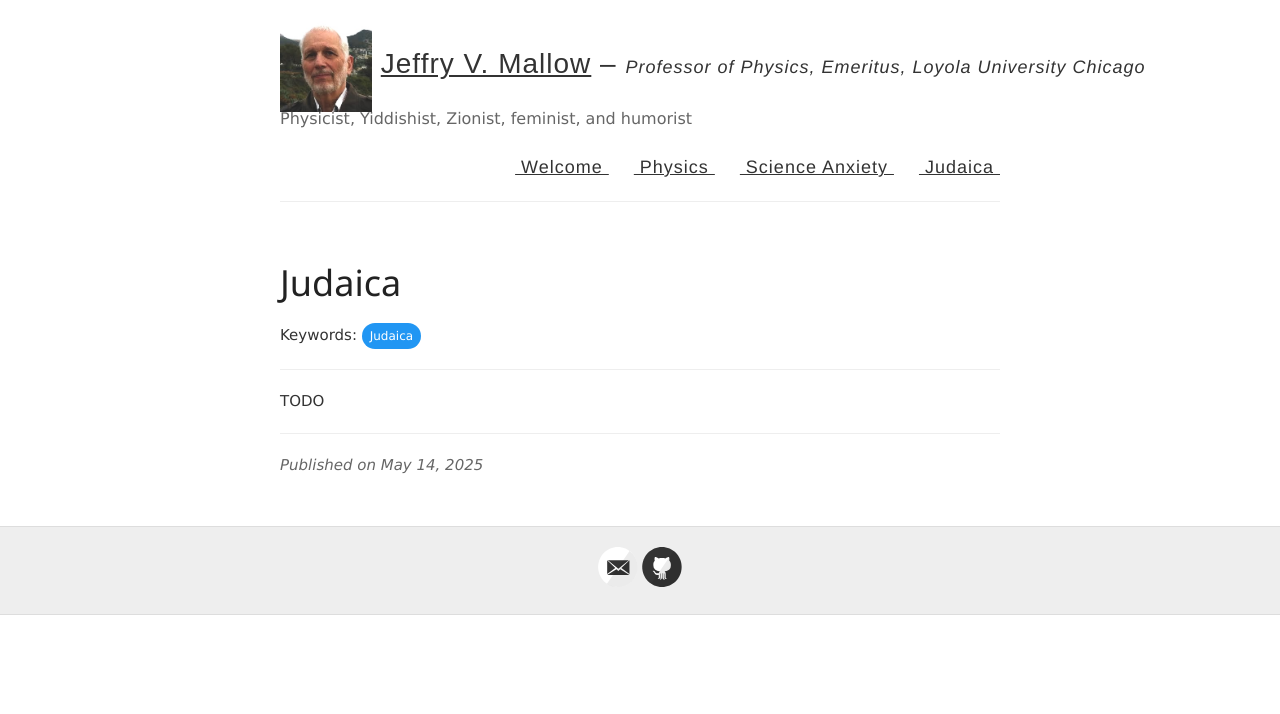
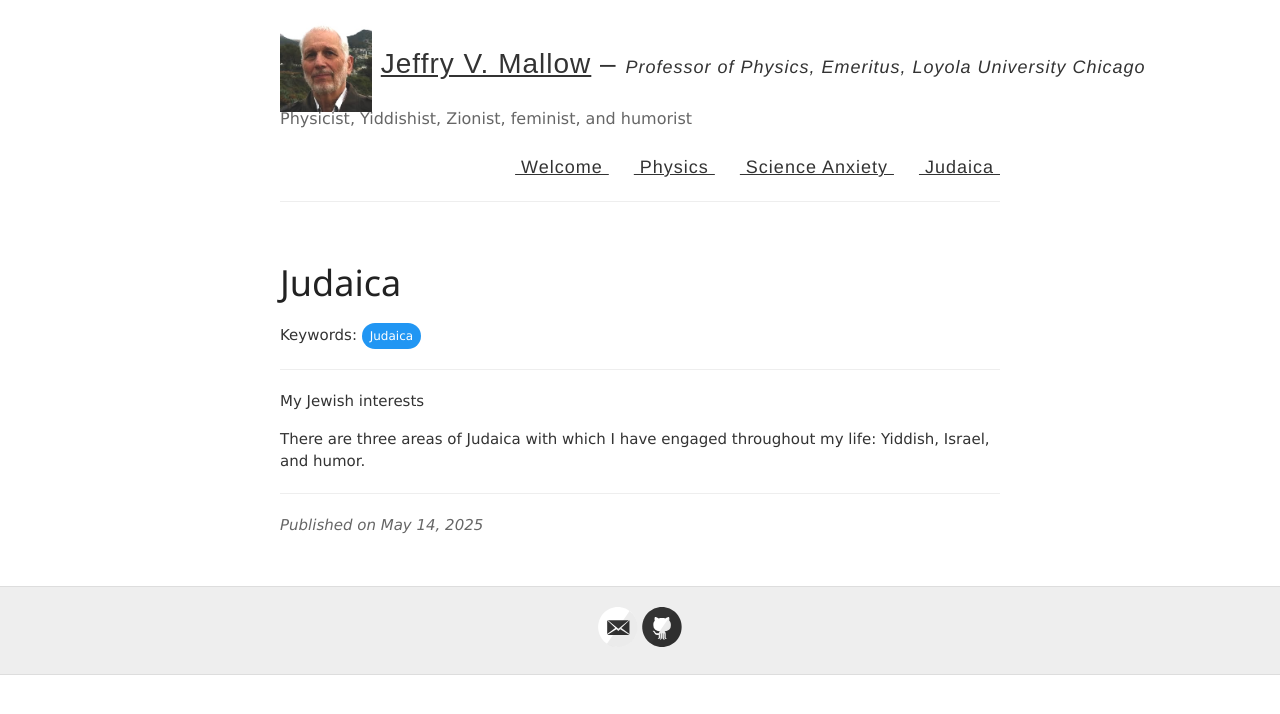
Before and after one commit to jvmallow/jvmallow.github.io, a Jekyll site: the page built from _posts/2025-05-14-Judaica.md, in a window 1280 px wide. Shown: the top 714 px of the page. Built offline with Jekyll 4.4.1, drawn with Linux system fonts in a browser that asks for light colours; a script that is not in the unit is left out.

Commit message:
Update 2025-05-14-Judaica.md

```diff
--- a/_posts/2025-05-14-Judaica.md
+++ b/_posts/2025-05-14-Judaica.md
@@ -6,4 +6,6 @@ category: Judaica
 tags: [Judaica]
 ---
 
-TODO
+My Jewish interests
+
+There are three areas of Judaica with which I have engaged throughout my life: Yiddish, Israel, and humor.
```
